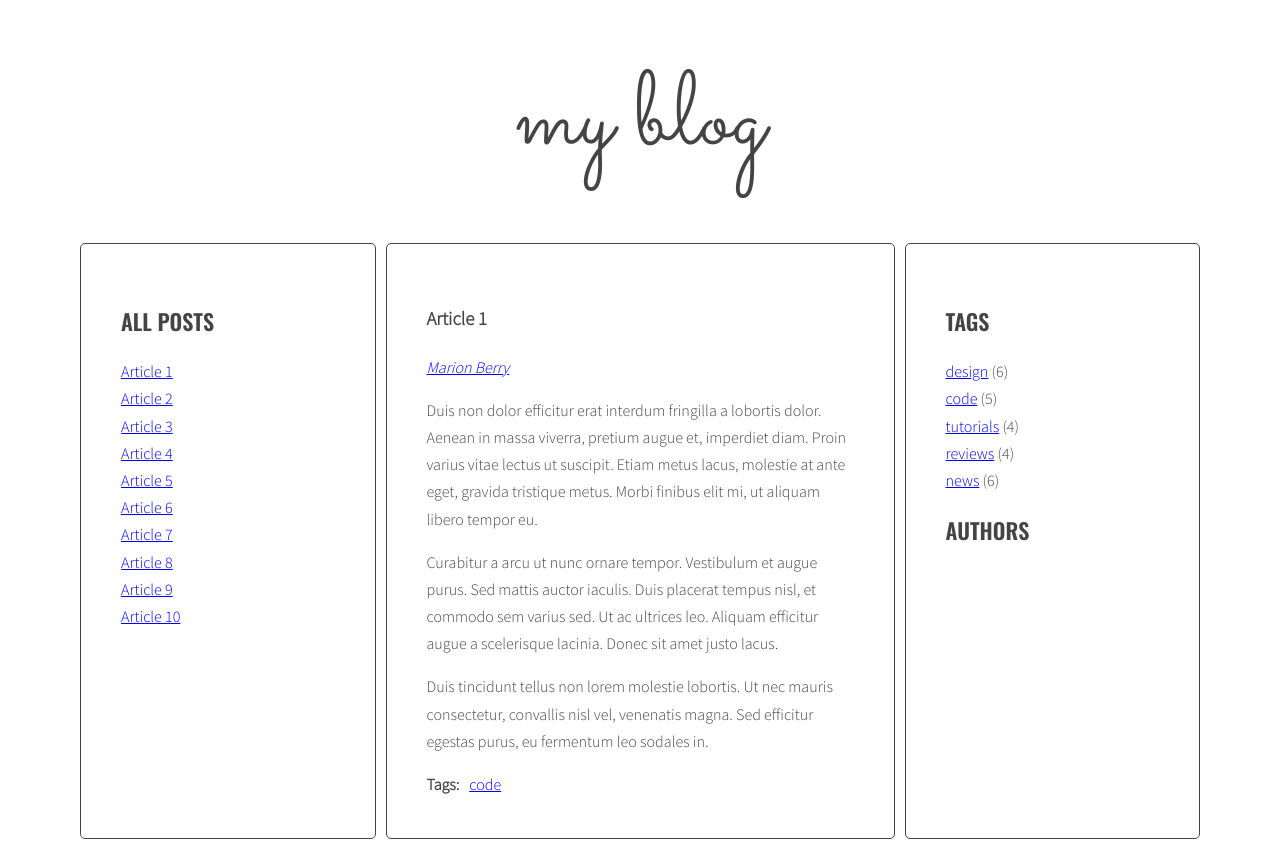
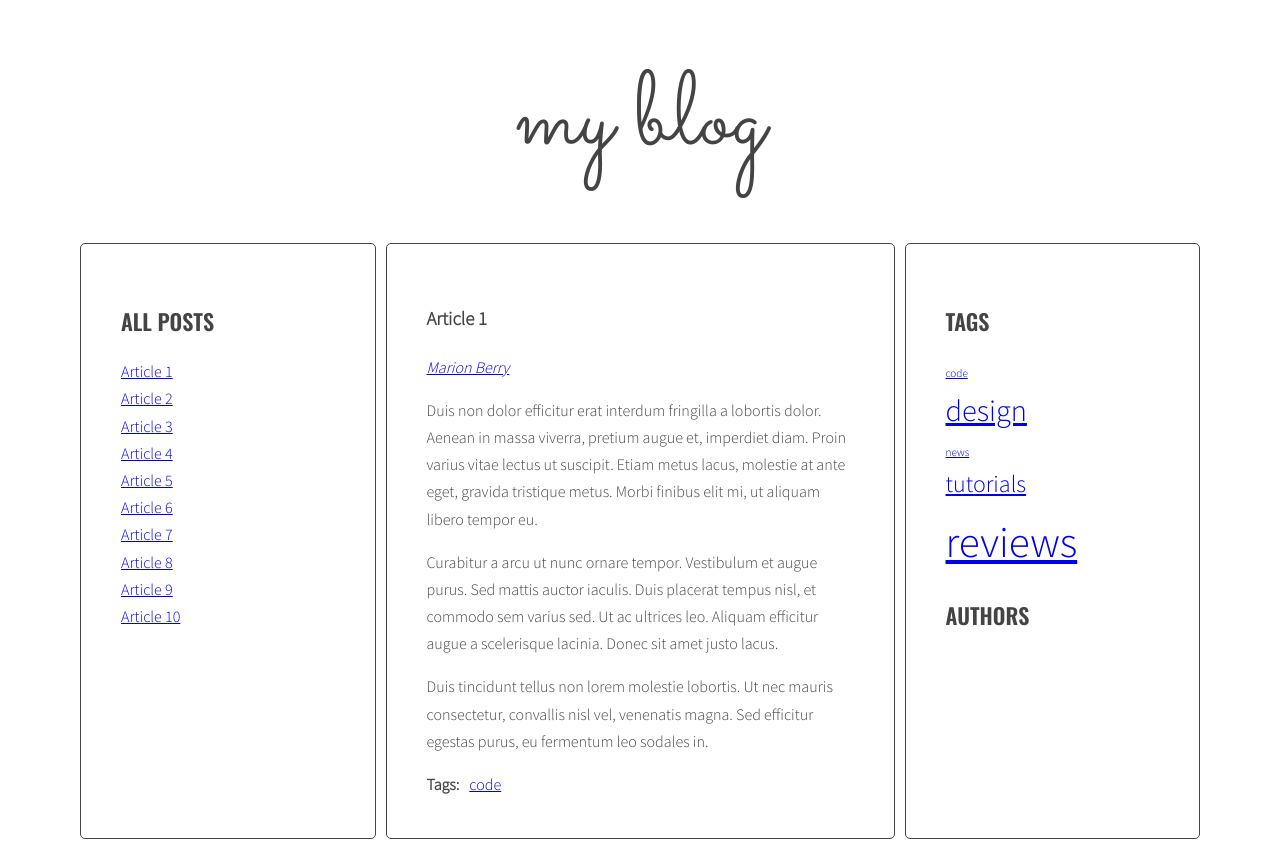
Before and after one commit to irakis/javascript-blog, a website: page index.html in a window 1280 px wide. Drawn offline with nearby package versions, Linux system fonts and the light colour scheme.

Commit message:
Tags List completed

```diff
--- a/index.html
+++ b/index.html
@@ -160,11 +160,6 @@
                 <aside class="sidebar">
                   <h2 class="section-title">Tags</h2>
                   <ul class="list tags">
-                    <li><a href="#">design</a> <span>(6)</span></li>
-                    <li><a href="#">code</a> <span>(5)</span></li>
-                    <li><a href="#">tutorials</a> <span>(4)</span></li>
-                    <li><a href="#">reviews</a> <span>(4)</span></li>
-                    <li><a href="#">news</a> <span>(6)</span></li>
                   </ul>
                   <h2 class="section-title">Authors</h2>
                   <ul class="list authors">
--- a/js/script.js
+++ b/js/script.js
@@ -94,16 +94,47 @@
     optTitleListSelector = '.titles',
     optArticleTagsSelector = '.post-tags .list',
     optDataAuthorSelector = 'data-author',
-    optArticleAuthorSelector = '.post-author';
+    optTagsListSelector = '.tags.list',
+    optArticleAuthorSelector = '.post-author',
+    optCloudClassCount = '5',
+    optCloudClassPrefix = 'tag-size-';
 
   generateTitleLinks();
 
+  function calculateTagsParams (tags) {
+
+    const params = {
+      max: 0,
+      min: 9999999,
+    };
+
+    for(let tag in tags){
+      params.max = Math.max(tags[tag], params.max);
+      params.min = Math.min(tags[tag], params.min);
+      console.log(tag + ' is used ' + tags[tag] + ' times');
+    }
+    return params;
+  }
+
+  function calculateTagClass (count, params){
+
+      const normalizedCount = count - params.min;
+      const normalizedMax = params.max - params.min;
+      const percentage = normalizedCount/normalizedMax;
+      const classNumber = Math.floor(percentage*(optCloudClassCount-1)+1);
+      const cloudClassPrefixHTML = optCloudClassPrefix + classNumber;
+
+      return cloudClassPrefixHTML;
+  }
+
   const generateTags = function () {
 
+     /* [NEW] create a new variable allTags with an empty object */
+    let allTags = {};
+    console.log('NEW powstała pusta tablica: ',allTags);
+
     /*[DONE] find all articles */
-
     const listAllArticles = document.querySelectorAll(optArticleSelector);
-
     console.log('znajdź wszystkie art.:', listAllArticles);
 
     /*[DONE] START LOOP: for every article: */
@@ -112,19 +143,16 @@
     for (const article of listAllArticles) {
 
       const tagsWrapper = article.querySelector(optArticleTagsSelector);
-
       console.log('jest tag wrappera? :', tagsWrapper);
 
       /*[DONE] make html variable with empty string */
 
       let html = '';
-
       console.log('czysty html?', html);
 
       /*[DONE] get tags from data-tags attribute */
 
       const articleTags = article.getAttribute('data-tags');
-
       console.log('czy znalazł tagi?; ', articleTags);
 
       /*[DONE] split tags into array */
@@ -132,7 +160,6 @@
       const articleTagsArray = articleTags.split(' ');
 
       /*[DONE] START LOOP: for each tag */
-
       console.log('zrobił tablicę? ', articleTagsArray);
 
       for (let tag of articleTagsArray) {
@@ -142,24 +169,56 @@
         console.log('jaki znalazł tag?', tag);
 
         /*[DONE] add generated code to html variable */
-
         const linkHTML = '<li><a href="#tag-' + tag + '">' + tag + '</a></li> ';
 
         html = html + linkHTML;
-
         console.log('zapisał do zmiennej link?', html);
 
-        /*[DONE] END LOOP: for each tag */
+        /* [NEW] check if this link is NOT already in allTags */
+        if(!allTags[tag]) {
+          /* [NEW] add tag to allTags object */
+          allTags[tag] = 1;
+        } else {
+          allTags[tag]++;
+          console.log('NEW obiekt z tagami?:', allTags[tag]);
+        }
       }
 
+      console.log(allTags);
+
+        /*[DONE] END LOOP: for each tag */
       /*[DONE] insert HTML of all the links into the tags wrapper */
 
       tagsWrapper.innerHTML = html;
-
       console.log('zapisał link we wrapp?: ', html);
 
       /*[DONE] END LOOP: for every article: */
     }
+      /* [NEW] find list of tags in right column */
+    const tagList = document.querySelector(optTagsListSelector);
+    console.log('NEW zanjdujemy liste dla tagów: ', tagList);
+
+    const tagsParams = calculateTagsParams(allTags);
+    console.log('tagsParams:', tagsParams);
+
+    /* [NEW] create variable for all links HTML code */
+    let allTagsHTML = '';
+
+    /* [NEW] START LOOP: for each tag in allTags: */
+    for(let tag in allTags){
+      /* [NEW] generate code of a link and add it to allTagsHTML */
+
+      const tagLinkHTML ='<li><a class="'+ calculateTagClass(allTags[tag], tagsParams)+ '" '+' href="#tag-' + tag + '">' + tag + '</a></li>'
+      console.log('tagLinkHTML:', tagLinkHTML);
+
+
+      allTagsHTML += tagLinkHTML;
+    }
+    /* [NEW] END LOOP: for each tag in allTags: */
+
+    /*[NEW] add HTML from allTagsHTML to tagList */
+    tagList.innerHTML = allTagsHTML;
+    console.log('NEW lista ardesów do tagów',allTagsHTML);
   };
 
   generateTags();
--- a/sass/style.scss
+++ b/sass/style.scss
@@ -8,6 +8,7 @@ $color-dark: #444;
 $font-logo: 'Sacramento', cursive;
 $font-header: 'Oswald', sans-serif;
 $font-text: 'Source Sans Pro', sans-serif;
+$font-size: 16px;
 
 /* Global */
 
@@ -92,6 +93,25 @@ body {
   }
 }
 
+.tag-size-1 {
+  font-size: $font-size*0.7 ;
+}
+.tag-size-2 {
+  font-size: $font-size*1.1 ;
+}
+.tag-size-3 {
+  font-size: $font-size*1.5 ;
+}
+.tag-size-4 {
+  font-size: $font-size*1.9 ;
+}
+.tag-size-5 {
+  font-size: $font-size*2.3;
+}
+.tag-size-5 {
+  font-size: $font-size*2.7 ;
+}
+
 /* Authors */
 
 .authors {
```
Also changed, not shown: css/style.css, 1 other file.
